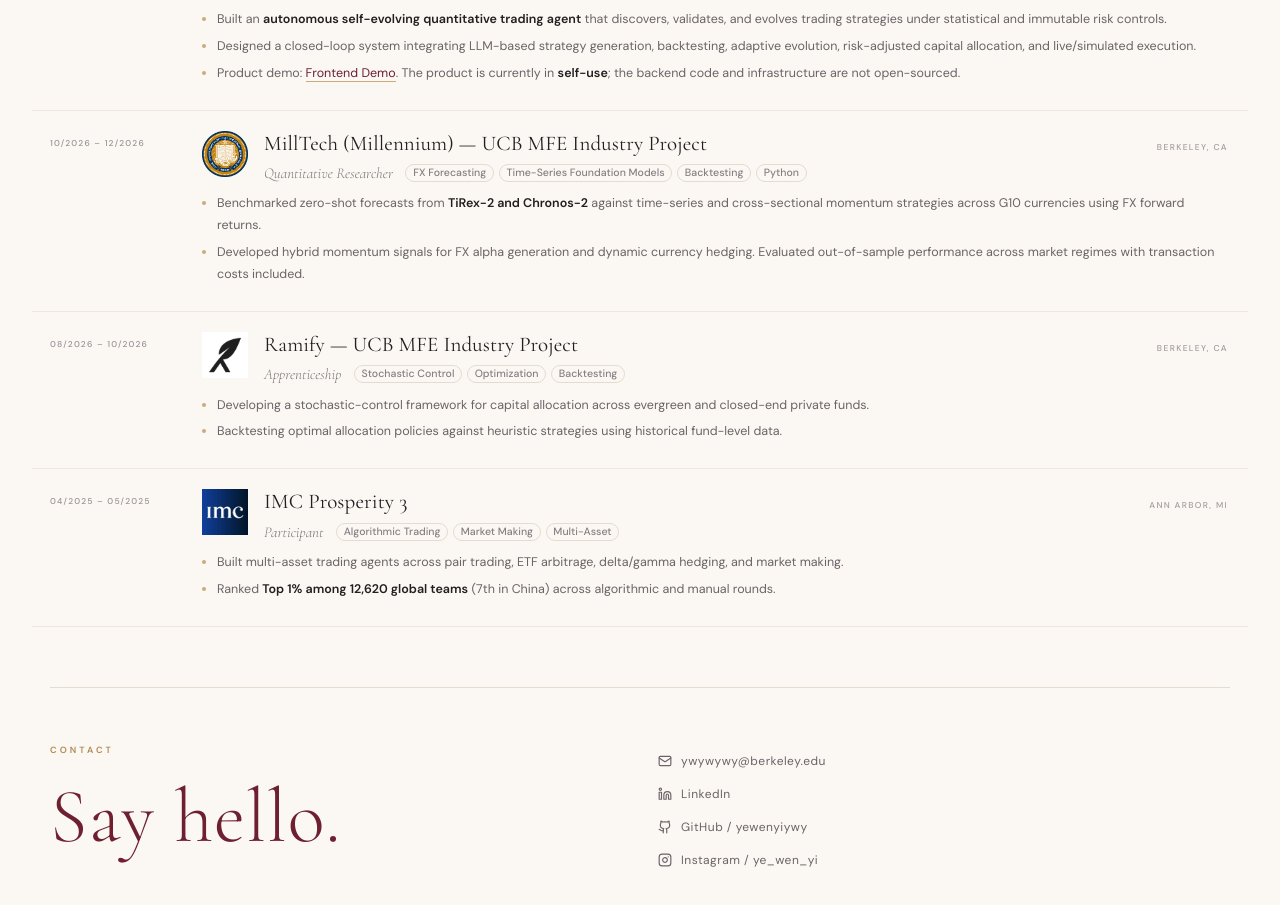
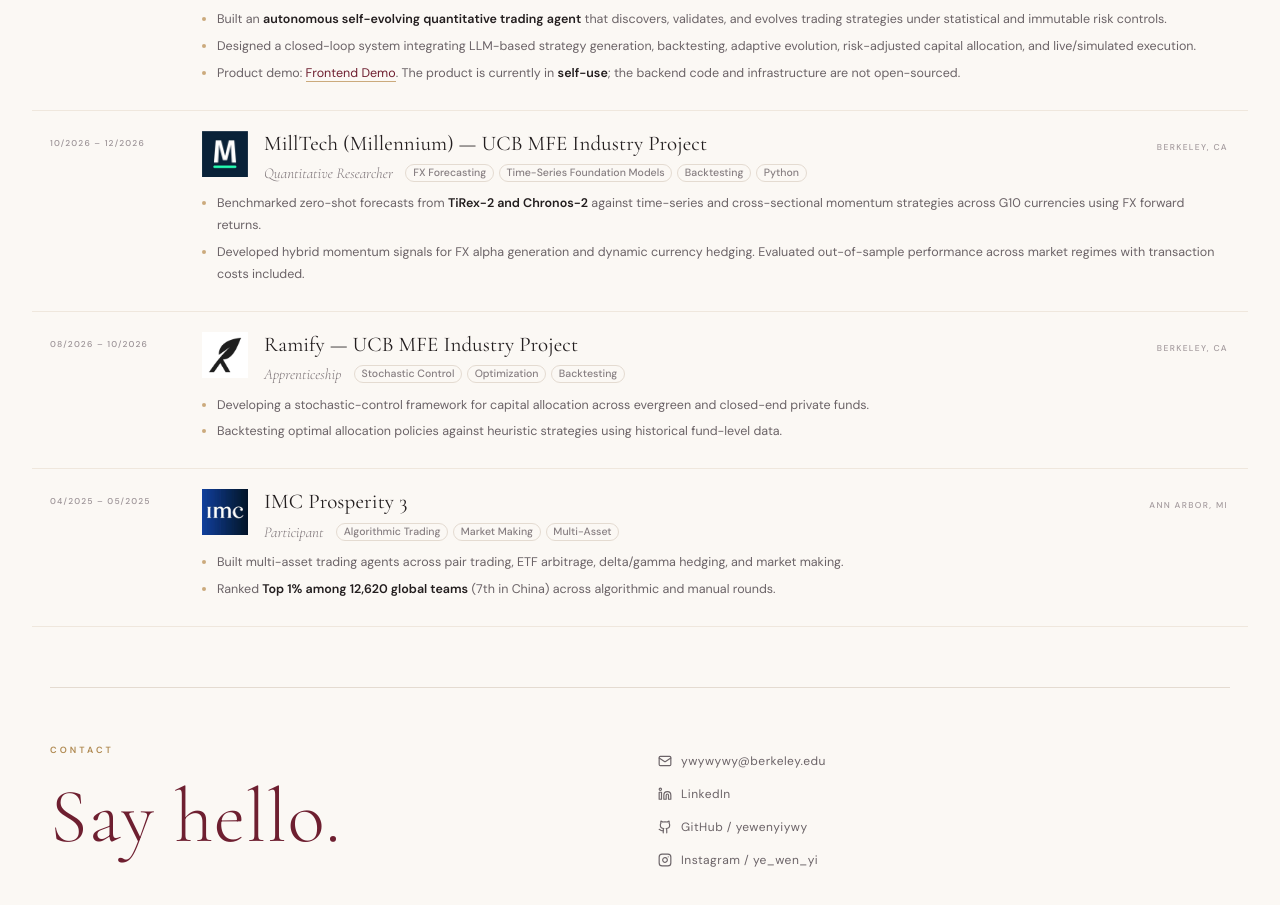
Before and after one commit to yewenyiywy/wenyi-portfolio, a Next.js app: page / in a window 1280 px wide. Shown: the part 3143-4048 px from the top of the page. Built offline with nearby package versions, Linux system fonts and the light colour scheme.

Commit message:
Use supplied MillTech logo on portfolio

```diff
--- a/app/page.tsx
+++ b/app/page.tsx
@@ -23,6 +23,7 @@ const logos = {
   berkeley: '/logos/ucb-seal.png', umich: '/logos/umich.png', bdfz: '/logos/bdfz.png',
   tiktok: '/logos/tiktok.png', csc: '/logos/china-securities.png', boc: '/logos/boc.png',
   imc: '/logos/imc.png', ramify: '/logos/ramify.png', shepherd: '/logos/shepherd.png', selfEvolving: '/logos/self-evolving-agent.png',
+  milltech: '/logos/milltech.png',
 }
 
 const experience = [
@@ -37,8 +38,7 @@ const research = [
   {
     company: 'MillTech (Millennium)',
     titleSuffix: ' — UCB MFE Industry Project',
-    logo: logos.berkeley,
-    logoAlt: 'UC Berkeley',
+    logo: logos.milltech,
     location: 'Berkeley, CA',
     role: 'Quantitative Researcher',
     date: '10/2026 – 12/2026',
@@ -59,7 +59,7 @@ function Tags({items}:{items:string[]}){return <span className="tags">{items.map
 function Entry({item}:{item:any}){return <article className="timeline-entry reveal">
   <div className="date">{item.date}</div>
   <div className="entry-content">
-    <div className="entry-top"><Brand src={item.logo} alt={item.logoAlt ?? (item.company || item.title)}/><div className="entry-title"><div className="title-line"><h3>{item.companyUrl ? <a className="company-link" href={item.companyUrl} target="_blank" rel="noreferrer">{item.company}</a> : item.company}{item.titleSuffix}</h3><span className="location">{item.location}</span></div><div className="role">{item.role} <Tags items={item.tags}/></div></div></div>
+    <div className="entry-top"><Brand src={item.logo} alt={item.company || item.title}/><div className="entry-title"><div className="title-line"><h3>{item.companyUrl ? <a className="company-link" href={item.companyUrl} target="_blank" rel="noreferrer">{item.company}</a> : item.company}{item.titleSuffix}</h3><span className="location">{item.location}</span></div><div className="role">{item.role} <Tags items={item.tags}/></div></div></div>
     <ul>{item.bullets.map((b:ReactNode,i:number)=><li key={i}>{b}</li>)}</ul>
   </div>
 </article>}
```
Also changed, not shown: public/logos/milltech.png (added).
